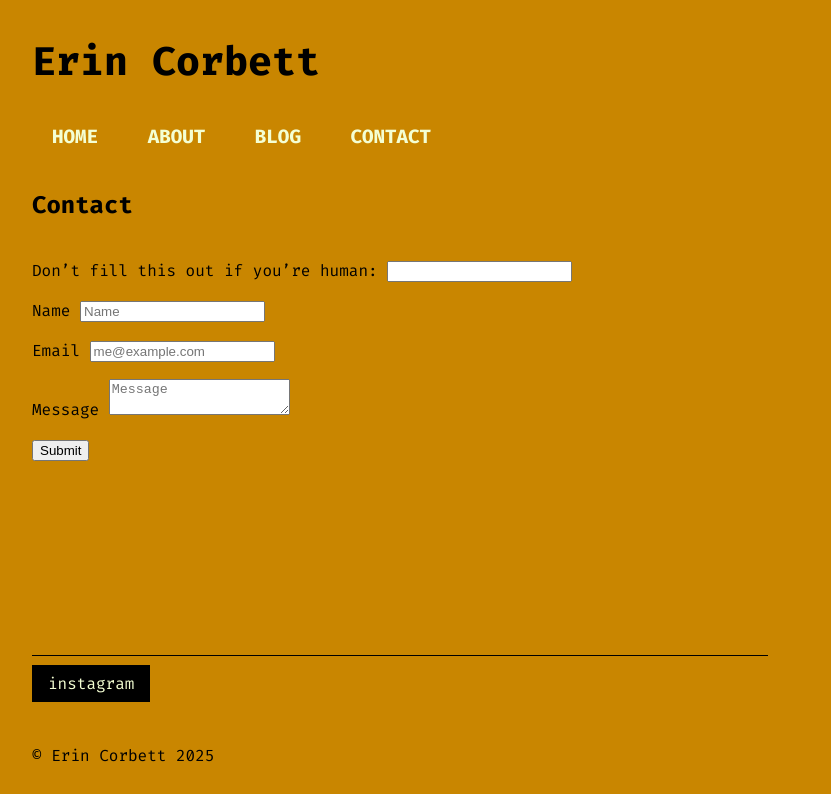
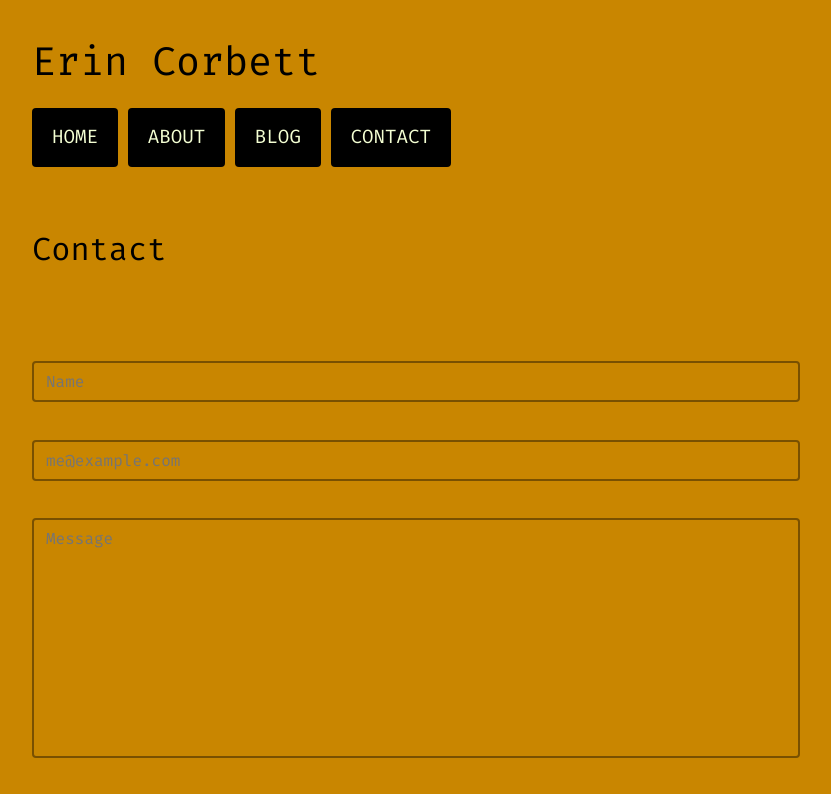
Before and after one commit to lexfeathers/erincorbett, an Astro site: page /contact in a window 1280 px wide. Shown: the top 794 px of the page, without its empty margins (240-1071 px from the left). Built offline with nearby package versions, Linux system fonts and the light colour scheme; Astro itself is replaced by a stand-in of ours.

Commit message:
Styling tweaks

```diff
--- a/src/components/ContactForm.astro
+++ b/src/components/ContactForm.astro
@@ -33,3 +33,55 @@
     <button type="submit" class="button">Submit</button>
   </p>
 </form>
+
+<style>
+  .contact {
+    max-width: 60%;
+    margin: auto;
+  }
+  .contact h2 {
+    margin: 1rem 0;
+  }
+  form.contact {
+    max-width: 64rem;
+    min-width: 48rem;
+    margin: 2rem 0;
+  }
+
+  .contact p label {
+    margin: 1rem 0;
+  }
+
+  .contact p label {
+    display: flex;
+    flex-direction: column;
+  }
+  .contact p input:focus,
+  .contact textarea:focus {
+    border-color: var(--color-secondary);
+    box-shadow: 0px 0px 0px calc(var(--border-width) * 2) var(--color-secondary);
+  }
+  .contact p input,
+  .contact textarea {
+    width: 100%;
+    padding: 8px 12px;
+    margin: 8px 0;
+    box-sizing: border-box;
+    font-family: var(--font-sans-serif);
+    font-size: var(--text-small);
+    background-color: var(--color-background);
+    color: var(--color-text);
+    border: 2px solid
+      color-mix(in srgb, var(--color-text), var(--color-background) 60%);
+    border-radius: var(--radius);
+    transition: ease-out 0.2s;
+  }
+  .contact textarea {
+    margin: 8px 0;
+    min-height: 15rem;
+    resize: none;
+  }
+  .contact button {
+    margin-top: 1rem;
+  }
+</style>
--- a/src/components/Header.astro
+++ b/src/components/Header.astro
@@ -6,7 +6,7 @@
 ---
 
 <header>
-  <h1>{title}</h1>
+  <h1><a href="/" id="logo">{title}</a></h1>
   <nav>
     <Hamburger />
     <Navigation />
--- a/src/components/Social.astro
+++ b/src/components/Social.astro
@@ -2,8 +2,10 @@
 const { platform, username } = Astro.props;
 ---
 
-<a href={`https://www.${platform}.com/${username}`} target="_blank"
-  >{platform}</a
+<a
+  class="button"
+  href={`https://www.${platform}.com/${username}`}
+  target="_blank">{platform}</a
 >
 
 <style>
@@ -12,5 +14,6 @@
     color: var(--color-secondary);
     background-color: var(--color-text);
     text-decoration: none;
+    font-size: var(--text-small);
   }
 </style>
--- a/src/styles/global.css
+++ b/src/styles/global.css
@@ -19,6 +19,32 @@
     --page-width: 800px;
 }
 
+.page-width {
+    width: var(--page-width);
+}
+
+.text-small {
+    font-size: var(--text-small);
+}
+.text-medium {
+    font-size: var(--text-medium);
+}
+.text-large {
+    font-size: var(--text-large);
+}
+
+.visually-hidden {
+  position: absolute !important;
+  overflow: hidden;
+  width: 1px;
+  height: 1px;
+  margin: -1px;
+  padding: 0;
+  border: 0;
+  clip: rect(0 0 0 0);
+  word-wrap: normal !important;
+}
+
 html {
   background-color: var(--color-background);
   font-family: 'Fira Code', monospace;
@@ -26,7 +52,6 @@
 
 body {
   margin: 0 auto;
-  width: var(--page-width);
   max-width: 80ch;
   padding: 1rem;
   line-height: 1.5;
@@ -35,14 +60,26 @@
   flex-direction: column;
 }
 
+header {
+    margin-bottom: 2rem;
+}
+
 main {
   display: flex;
   flex-direction: column;
   flex: 1 0;
+  font-weight: 300;
+  font-size: var(--text-medium);
 }
 
 * {
   box-sizing: border-box;
+}
+
+h1,
+h2,
+h3 {
+    font-weight: 400;
 }
 
 a {
@@ -50,6 +87,11 @@
     &:hover {
         text-decoration: underline;
     }
+}
+
+#logo {
+    color: var(--color-text);
+    text-decoration: none;
 }
 
 h1 {
@@ -83,17 +125,19 @@
 .nav-links a {
   display: block;
   text-align: center;
-  padding: 10px 0;
+  padding: .5rem 0px;
   text-decoration: none;
   font-size: 1.2rem;
-  font-weight: bold;
+  font-weight: 400;
   text-transform: uppercase;
+  background-color: var(--color-background);
+  color: var(--color-text);
+  border-radius: var(--radius);
 }
 
 .nav-links a:hover,
 .nav-links a:focus {
-  background-color: var(--color-text);
-  color: var(--color-secondary);
+  background-color: color-mix(in srgb, var(--color-background), var(--color-text) 20%);
   text-decoration: underline;
 }
 
@@ -114,7 +158,29 @@
   color: var(--color-text);
 }
 
+.button {
+    padding: .5rem;
+    border: none;
+    background-color: var(--color-text);
+    border-radius: var(--radius);
+    color: var(--color-secondary);
+    font-family: var(--font-sans-serif);
+    font-size: var(--text-medium);
+    cursor: pointer;
+}
+.button:hover {
+    background-color: color-mix(in srgb, var(--color-text), var(--color-background) 20%);
+}
+
+::selection {
+    background-color: var(--color-text);
+    color: var(--color-secondary);
+}
+
 @media screen and (min-width: 636px) {
+    body {
+        width: var(--page-width);
+    }
     .nav-links {
         display: block;
         position: static;
@@ -125,6 +191,13 @@
     .nav-links a {
         display: inline-block;
         padding: 15px 20px;
+        background-color: var(--color-text);
+        color: var(--color-secondary);
+    }
+    .nav-links a:hover,
+    .nav-links a:focus {
+        background-color: color-mix(in srgb, var(--color-text), var(--color-background) 20%);
+        text-decoration: underline;
     }
 
     .hamburger {
```
Also changed, not shown: src/pages/about.astro (+8 -8 lines). Lines whose indentation alone changed are shown as unchanged.
